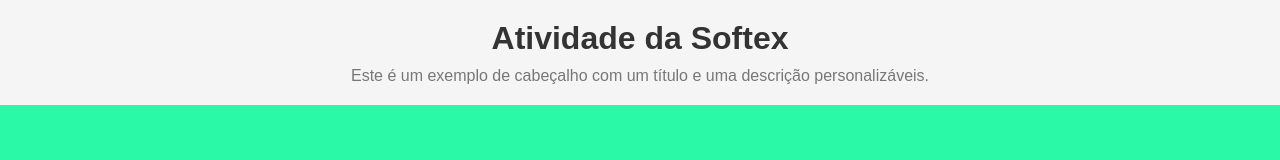
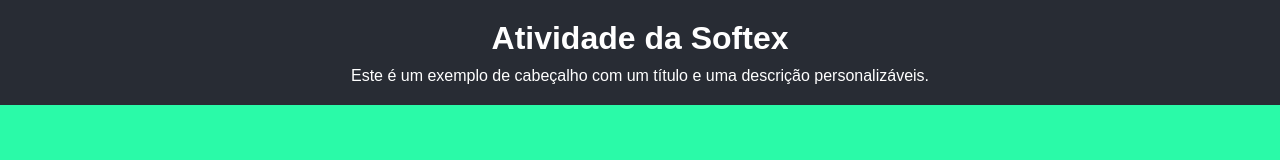
Before and after one commit to r-vilemen/softex-atividades, a Next.js app: page / in a window 1280 px wide. Shown: the top 160 px of the page. Built offline with nearby package versions, Linux system fonts and the light colour scheme.

Commit message:
Refatorar estilos do componente Header para utilizar estilos personalizados

```diff
--- a/src/ui/styles/Components/Header/styles.ts
+++ b/src/ui/styles/Components/Header/styles.ts
@@ -2,8 +2,9 @@
 
 export const CabecalhoEstilizado = styled.header`
   padding: 20px;
-  background-color: #f5f5f5;
+  background-color: #282c34;
   text-align: center;
+  color: white;
 `;
 
 export const TituloCabecalho = styled.h1`
@@ -13,5 +14,4 @@
 
 export const DescricaoCabecalho = styled.p`
   font-size: 1rem;
-  color: #777;
 `;
```
